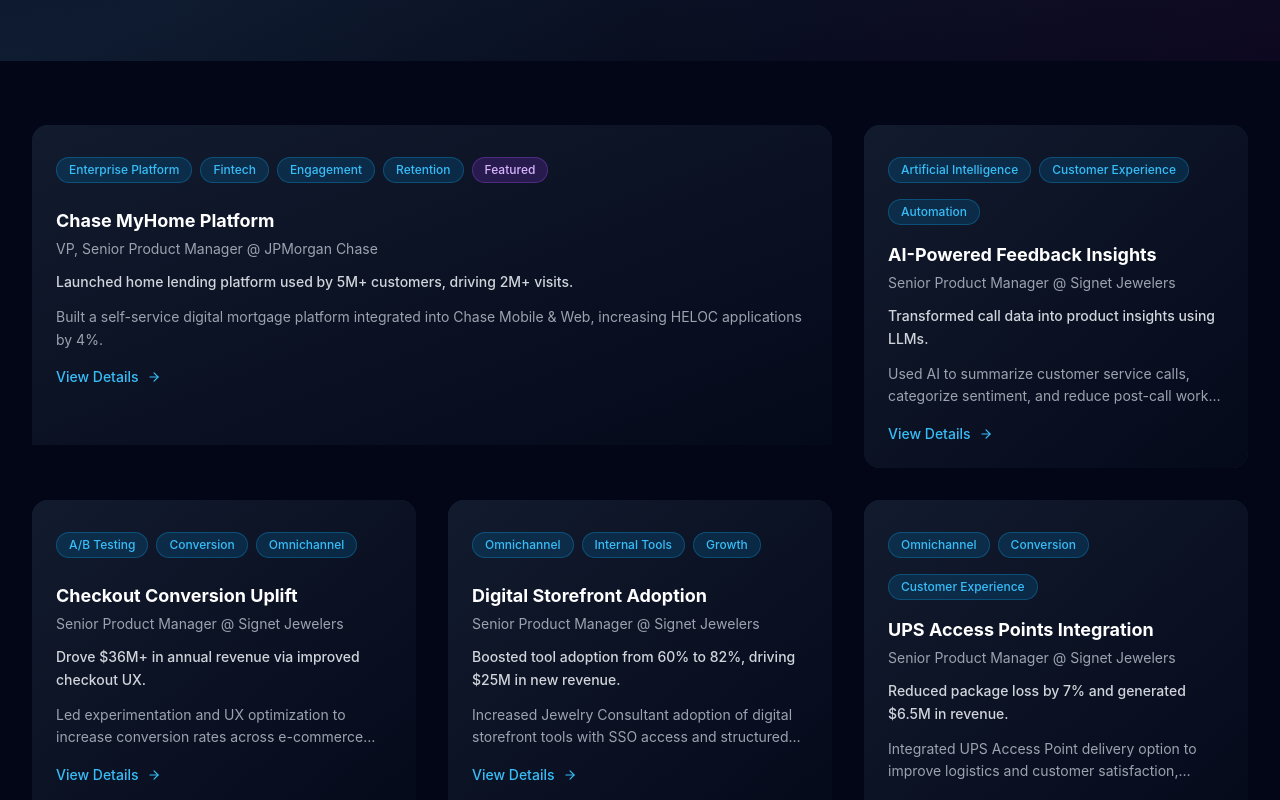
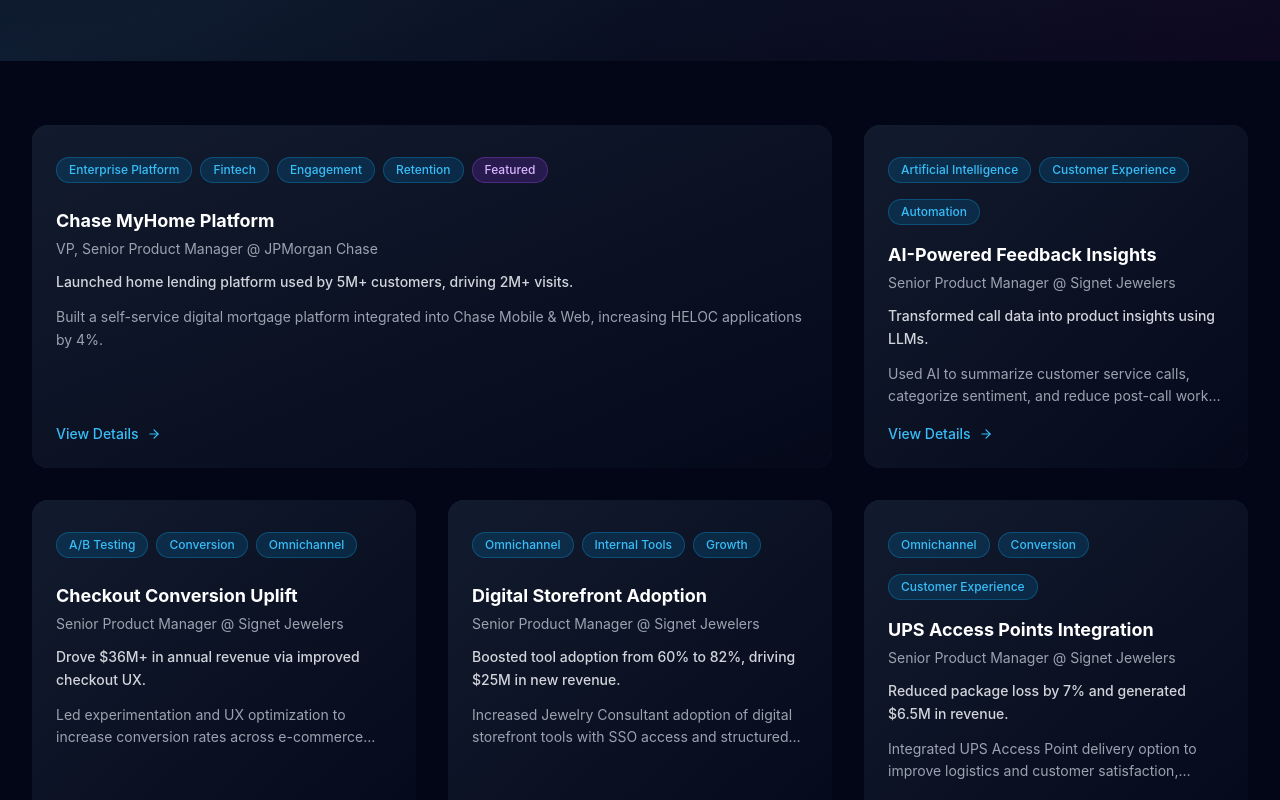
Before and after one commit to nickgardone/nick-gardone-portfolio, a Next.js app: page /portfolio in a window 1280 px wide. Shown: the part 360-1160 px from the top of the page. Built offline with nearby package versions, Linux system fonts and the light colour scheme.

Commit message:
Fix project tiles height and rounded corners on portfolio page

```diff
--- a/src/app/portfolio/page.jsx
+++ b/src/app/portfolio/page.jsx
@@ -133,7 +133,7 @@
             initial={{ opacity: 0 }}
             animate={{ opacity: 1 }}
             transition={{ duration: 0.3 }}
-            className="grid grid-cols-1 lg:grid-cols-2 xl:grid-cols-3 gap-8"
+            className="grid grid-cols-1 lg:grid-cols-2 xl:grid-cols-3 gap-8 items-stretch"
           >
             {projects.map((project, index) => (
               <ProjectTeaser key={project.title} project={project} index={index} />
--- a/src/components/ProjectTeaser.jsx
+++ b/src/components/ProjectTeaser.jsx
@@ -50,18 +50,18 @@
         whileInView={{ opacity: 1, y: 0 }}
         transition={{ duration: 0.5, delay: index * 0.1 }}
         whileHover={{ y: -8 }}
-        className={`group relative overflow-hidden rounded-2xl cursor-pointer ${
+        className={`group relative overflow-hidden rounded-2xl cursor-pointer h-full flex flex-col ${
           featured ? 'col-span-full lg:col-span-2' : ''
         }`}
         onClick={handleProjectClick}
       >
         {/* Background Image */}
-        <div className="relative min-h-[320px] overflow-hidden">
+        <div className="relative h-[320px] overflow-hidden flex flex-col h-full">
           <div className="absolute inset-0 bg-gradient-to-br from-dark-900/80 to-dark-950/90 z-10" />
           <div className="absolute inset-0 bg-dark-800" />
 
           {/* Overlay Content */}
-          <div className="relative z-20 h-full flex flex-col p-6">
+          <div className="relative z-20 h-full flex flex-col p-6 justify-between">
             {/* Top Section */}
             <div className="flex items-start justify-between mb-4">
               <div className="space-y-2">
```
